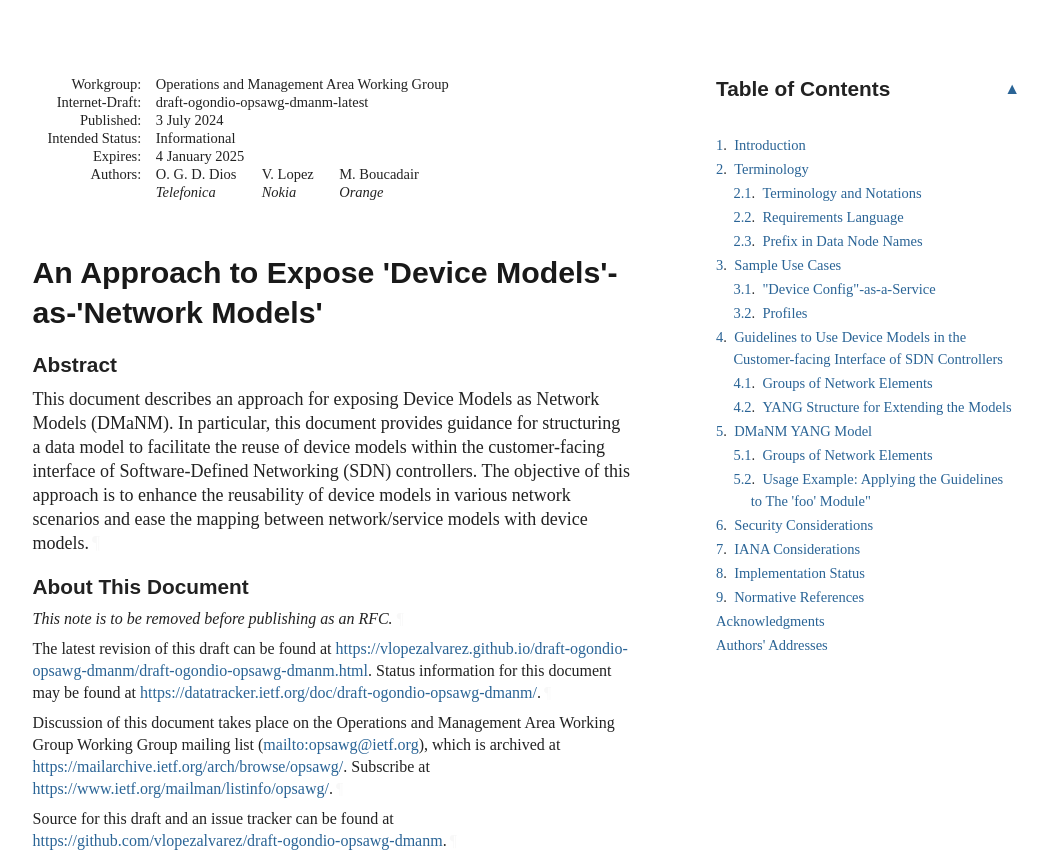
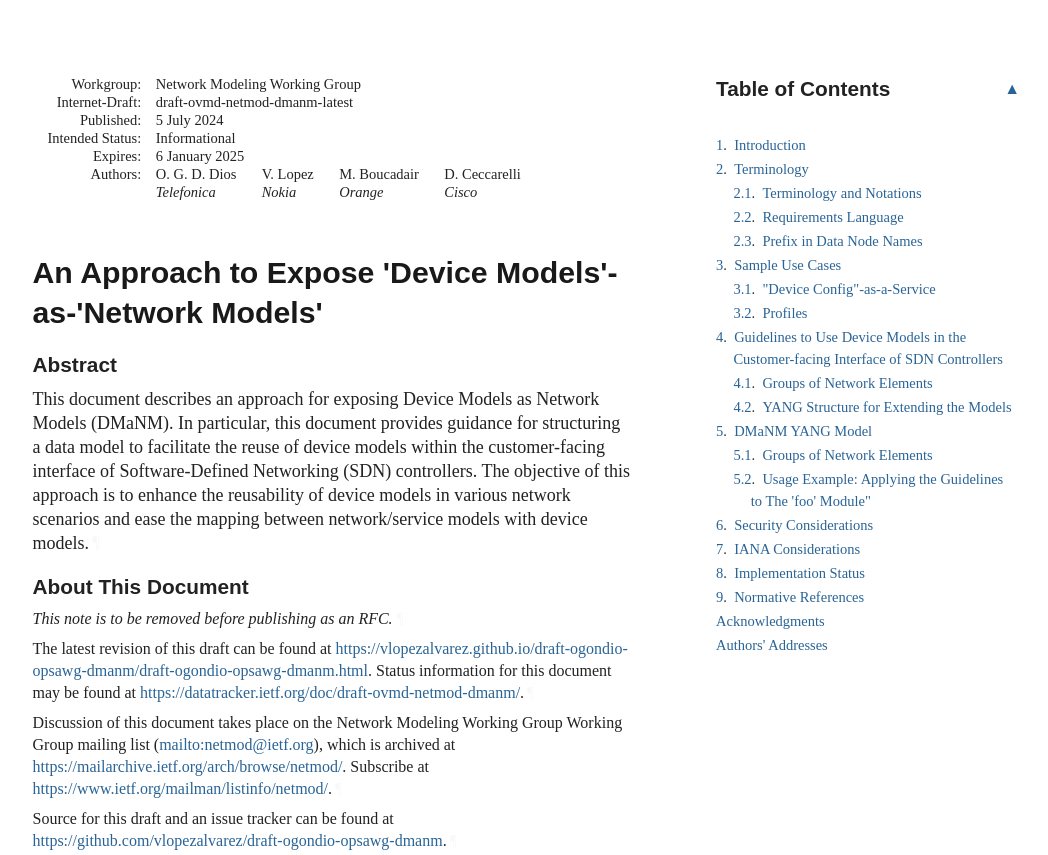
Before and after one commit to vlopezalvarez/draft-ovmd-netmod-dmanm, a plain HTML site: page draft-ovmd-netmod-dmanm.html in a window 1280 px wide. Shown: the top 855 px of the page, without its empty margins (92-1140 px from the left). Drawn offline with Linux system fonts and the light colour scheme; a web font is replaced by a local one.

Commit message:
Script updating gh-pages from a960b9e. [ci skip]

```diff
--- a/netmod-version2/draft-ogondio-opsawg-dmanm.html
+++ b/draft-ovmd-netmod-dmanm.html
@@ -8,13 +8,14 @@
 <meta content="Oscar Gonzalez de Dios" name="author">
 <meta content="Victor Lopez" name="author">
 <meta content="Mohamed Boucadair" name="author">
+<meta content="Daniele Ceccarelli" name="author">
 <meta content="
        This document describes an approach for exposing Device Models as Network Models (DMaNM). In particular, this document provides guidance for structuring a data model to facilitate the reuse of device models within the customer-facing interface of Software-Defined Networking (SDN) controllers. The objective of this approach is to enhance the reusability of device models in various network scenarios and ease the mapping between network/service models with device models.
     " name="description">
 <meta content="xml2rfc 3.22.0" name="generator">
 <meta content="Device models" name="keyword">
 <meta content="Network models" name="keyword">
-<meta content="draft-ogondio-opsawg-dmanm-latest" name="ietf.draft">
+<meta content="draft-ovmd-netmod-dmanm-latest" name="ietf.draft">
 <!-- Generator version information:
   xml2rfc 3.22.0
     Python 3.12.3
@@ -30,7 +31,7 @@
     setuptools 69.5.1
     wcwidth 0.2.13
 -->
-<link href="draft-ogondio-opsawg-dmanm.xml" rel="alternate" type="application/rfc+xml">
+<link href="draft-ovmd-netmod-dmanm.xml" rel="alternate" type="application/rfc+xml">
 <link href="#copyright" rel="license">
 <style type="text/css">@font-face {
   font-family: 'Lora';
@@ -1031,7 +1032,7 @@ svg :is([fill="white"], [fill^="#fff"]) {
 </tr></thead>
 <tfoot><tr>
 <td class="left">Dios, et al.</td>
-<td class="center">Expires 4 January 2025</td>
+<td class="center">Expires 6 January 2025</td>
 <td class="right">[Page]</td>
 </tr></tfoot>
 </table>
@@ -1039,17 +1040,17 @@ svg :is([fill="white"], [fill^="#fff"]) {
 <div id="internal-metadata" class="document-information">
 <dl id="identifiers">
 <dt class="label-workgroup">Workgroup:</dt>
-<dd class="workgroup">Operations and Management Area Working Group</dd>
+<dd class="workgroup">Network Modeling Working Group</dd>
 <dt class="label-internet-draft">Internet-Draft:</dt>
-<dd class="internet-draft">draft-ogondio-opsawg-dmanm-latest</dd>
+<dd class="internet-draft">draft-ovmd-netmod-dmanm-latest</dd>
 <dt class="label-published">Published:</dt>
 <dd class="published">
-<time datetime="2024-07-03" class="published">3 July 2024</time>
+<time datetime="2024-07-05" class="published">5 July 2024</time>
     </dd>
 <dt class="label-intended-status">Intended Status:</dt>
 <dd class="intended-status">Informational</dd>
 <dt class="label-expires">Expires:</dt>
-<dd class="expires"><time datetime="2025-01-04">4 January 2025</time></dd>
+<dd class="expires"><time datetime="2025-01-06">6 January 2025</time></dd>
 <dt class="label-authors">Authors:</dt>
 <dd class="authors">
 <div class="author">
@@ -1063,6 +1064,10 @@ svg :is([fill="white"], [fill^="#fff"]) {
 <div class="author">
       <div class="author-name">M. Boucadair</div>
 <div class="org">Orange</div>
+</div>
+<div class="author">
+      <div class="author-name">D. Ceccarelli</div>
+<div class="org">Cisco</div>
 </div>
 </dd>
 </dl>
@@ -1079,12 +1084,12 @@ svg :is([fill="white"], [fill^="#fff"]) {
 <p id="section-note.1-1">This note is to be removed before publishing as an RFC.<a href="#section-note.1-1" class="pilcrow">¶</a></p>
 <p id="section-note.1-2">
         The latest revision of this draft can be found at <span><a href="https://vlopezalvarez.github.io/draft-ogondio-opsawg-dmanm/draft-ogondio-opsawg-dmanm.html">https://vlopezalvarez.github.io/draft-ogondio-opsawg-dmanm/draft-ogondio-opsawg-dmanm.html</a></span>.
-        Status information for this document may be found at <span><a href="https://datatracker.ietf.org/doc/draft-ogondio-opsawg-dmanm/">https://datatracker.ietf.org/doc/draft-ogondio-opsawg-dmanm/</a></span>.<a href="#section-note.1-2" class="pilcrow">¶</a></p>
+        Status information for this document may be found at <span><a href="https://datatracker.ietf.org/doc/draft-ovmd-netmod-dmanm/">https://datatracker.ietf.org/doc/draft-ovmd-netmod-dmanm/</a></span>.<a href="#section-note.1-2" class="pilcrow">¶</a></p>
 <p id="section-note.1-3">
         Discussion of this document takes place on the
-        Operations and Management Area Working Group Working Group mailing list (<span><a href="mailto:opsawg@ietf.org">mailto:opsawg@ietf.org</a></span>),
-        which is archived at <span><a href="https://mailarchive.ietf.org/arch/browse/opsawg/">https://mailarchive.ietf.org/arch/browse/opsawg/</a></span>.
-        Subscribe at <span><a href="https://www.ietf.org/mailman/listinfo/opsawg/">https://www.ietf.org/mailman/listinfo/opsawg/</a></span>.<a href="#section-note.1-3" class="pilcrow">¶</a></p>
+        Network Modeling Working Group Working Group mailing list (<span><a href="mailto:netmod@ietf.org">mailto:netmod@ietf.org</a></span>),
+        which is archived at <span><a href="https://mailarchive.ietf.org/arch/browse/netmod/">https://mailarchive.ietf.org/arch/browse/netmod/</a></span>.
+        Subscribe at <span><a href="https://www.ietf.org/mailman/listinfo/netmod/">https://www.ietf.org/mailman/listinfo/netmod/</a></span>.<a href="#section-note.1-3" class="pilcrow">¶</a></p>
 <p id="section-note.1-4">Source for this draft and an issue tracker can be found at
         <span><a href="https://github.com/vlopezalvarez/draft-ogondio-opsawg-dmanm">https://github.com/vlopezalvarez/draft-ogondio-opsawg-dmanm</a></span>.<a href="#section-note.1-4" class="pilcrow">¶</a></p>
 </section>
@@ -1107,7 +1112,7 @@ svg :is([fill="white"], [fill^="#fff"]) {
         time. It is inappropriate to use Internet-Drafts as reference
         material or to cite them other than as "work in progress."<a href="#section-boilerplate.1-3" class="pilcrow">¶</a></p>
 <p id="section-boilerplate.1-4">
-        This Internet-Draft will expire on 4 January 2025.<a href="#section-boilerplate.1-4" class="pilcrow">¶</a></p>
+        This Internet-Draft will expire on 6 January 2025.<a href="#section-boilerplate.1-4" class="pilcrow">¶</a></p>
 </section>
 </div>
 <div id="copyright">
@@ -1213,10 +1218,10 @@ svg :is([fill="white"], [fill^="#fff"]) {
       <h2 id="name-introduction">
 <a href="#section-1" class="section-number selfRef">1. </a><a href="#name-introduction" class="section-name selfRef">Introduction</a>
       </h2>
-<p id="section-1-1">Network operators need to efficiently manage  network elements throughout their infrastructure. By implementing network-wide management and configuration practices, operators can achieve centralized control and visibility over their network elements. This enables them to streamline operations, monitor performance, and promptly respond to network events. Moreover, network-wide management facilitates the enforcement of standardized policies and configurations, thus ensuring consistent behavior and minimizing the risk of errors or misconfigurations that may result in service disruptions. Additionally, it enables operators to implement proactive actions such as performance optimization, load balancing, and security policies across the entire network, fostering a more secure and efficient infrastructure.<a href="#section-1-1" class="pilcrow">¶</a></p>
+<p id="section-1-1">Network operators need to efficiently manage network elements throughout their infrastructure. By implementing network-wide management and configuration practices, operators can achieve centralized control and visibility over their network elements. This enables them to streamline operations, monitor performance, and promptly respond to network events. Moreover, network-wide management facilitates the enforcement of standardized policies and configurations, thus ensuring consistent behavior and minimizing the risk of errors or misconfigurations that may result in service disruptions. Additionally, it enables operators to implement proactive actions such as performance optimization, load balancing, and security policies across the entire network, fostering a more secure and efficient infrastructure.<a href="#section-1-1" class="pilcrow">¶</a></p>
 <p id="section-1-2">The ability to reuse device models may play a crucial role in network management. Multiple teams within an organization, such as network engineering, operations, and planning, can benefit from accessing these device models. These models serve as a common language for understanding and configuring network elements, ensuring consistency and interoperability across different teams and systems. The utilization of models from various teams is a key requirement for network operators.<a href="#section-1-2" class="pilcrow">¶</a></p>
 <p id="section-1-3">The IETF has made remarkable progress in defining device models to manage network element capabilities. These device models, often represented using YANG data modeling language, provide a structured, standardized approach to manage various network devices and their features. By leveraging YANG models, network operators can effectively manage the network element functionalities. These models not only streamline network management but also promote interoperability between different vendors and platforms, fostering a more efficient and robust networking ecosystem.<a href="#section-1-3" class="pilcrow">¶</a></p>
-<p id="section-1-4">Some examples of these device models are:<a href="#section-1-4" class="pilcrow">¶</a></p>
+<p id="section-1-4">Some examples device models which can be managed:<a href="#section-1-4" class="pilcrow">¶</a></p>
 <ul class="normal">
 <li class="normal" id="section-1-5.1">
           <p id="section-1-5.1.1">"ietf-routing-policy" <span>[<a href="#RFC8349" class="cite xref">RFC8349</a>]</span>: This YANG model defines a generic data model for managing routing policies that can be applied to various routing protocols. The model provides a framework for creating, modifying, and applying routing policies, which allows defining how routes are selected, filtered, and modified. The "ietf-routing-policy" model covers features like policy definition, policy attachment, route filters, and route actions.<a href="#section-1-5.1.1" class="pilcrow">¶</a></p>
@@ -1804,6 +1809,14 @@ module foo-ntwdev {
 <a href="mailto:mohamed.boucadair@orange.com" class="email">mohamed.boucadair@orange.com</a>
 </div>
 </address>
+<address class="vcard">
+        <div dir="auto" class="left"><span class="fn nameRole">Daniele Ceccarelli</span></div>
+<div dir="auto" class="left"><span class="org">Cisco</span></div>
+<div class="email">
+<span>Email:</span>
+<a href="mailto:dceccare@cisco.com" class="email">dceccare@cisco.com</a>
+</div>
+</address>
 </section>
 </div>
 <script>const toc = document.getElementById("toc");
```
Also changed, not shown: index.html (+9 -2 lines), draft-ovmd-netmod-dmanm.txt.
